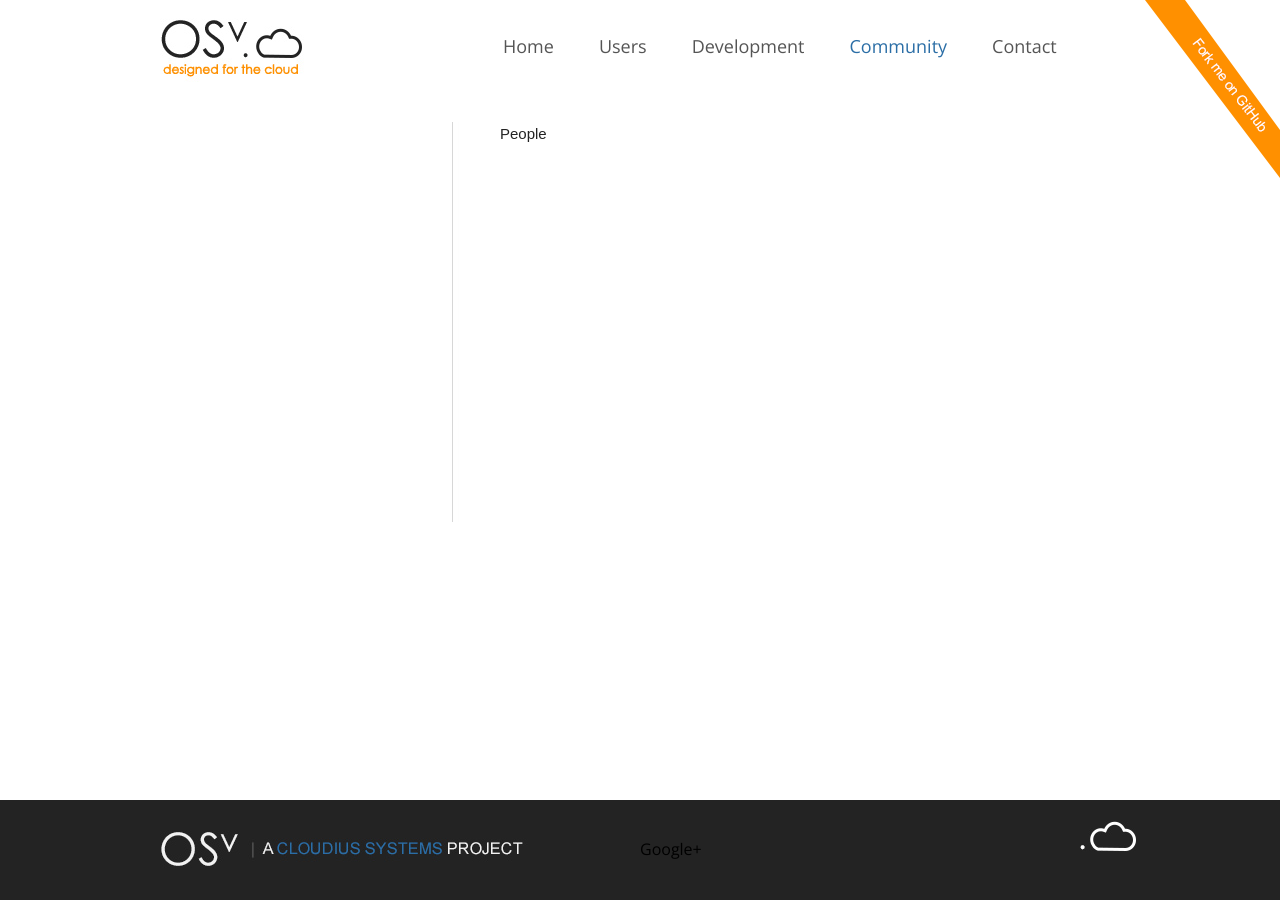
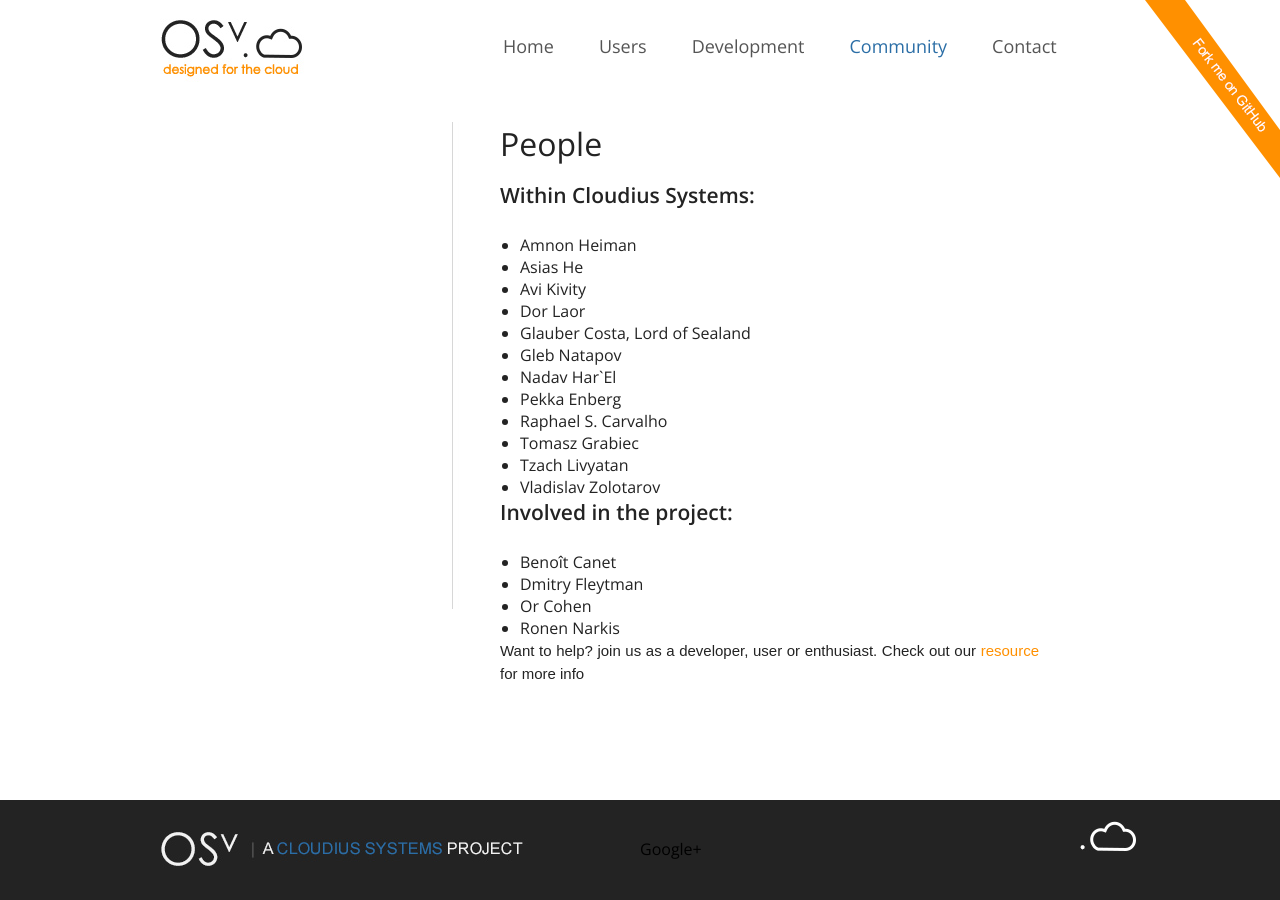
Before and after one commit to osv-io/osv-io.github.io, a Jekyll site: the page built from _posts/community/0000-01-29-people.markdown, in a window 1280 px wide. Built offline with Jekyll 4.4.1, drawn with Linux system fonts in a browser that asks for light colours.

Commit message:
improve per the comments by client

```diff
--- a/_config.yml
+++ b/_config.yml
@@ -3,3 +3,4 @@ markdown: kramdown
 pygments: true
 permalink: /:title
 baseurl: /osv.io
+excerpt_separator: <!--more-->
--- /dev/null
+++ b/_includes/footer.html
@@ -0,0 +1,40 @@
+</div>
+
+</div>
+<div style="height:0px !important" class="clr"></div>
+</div>
+<div class="clr"></div>
+</div>
+
+<div class="clr"></div>
+
+<div class="footer">
+    <div class="wrapf">
+
+
+        <div class="custom"  >
+            <p><a href="http://www.cloudius-systems.com"><img style="margin-top: 30px;" src="images/footerLogo.jpg" alt="" width="380" height="38" /></a></p></div>
+
+
+
+        <div class="custom social"  >
+            <p><a href="https://plus.google.com/107787008629542080430" rel="publisher">Google+</a></p></div>
+
+
+
+        <div class="custom CloudIcon"  >
+            <p><a href="/index.php"><img src="images/footerCloudIcon.jpg" width="57" height="33" alt="footerCloudIcon" /></a></p></div>
+
+        <div class="clr"></div>
+    </div>
+</div>
+<div class="pealBanner">
+
+
+    <div class="custom"  >
+        <p><a href="https://github.com/cloudius-systems/osv" target="_blank"> <img onmouseover="this.src='images/forkhover.png';" onmouseout="this.src='images/fork.png';" src="images/fork.png" alt="" width="136" height="178" /></a>
+        </p></div>
+
+</div>
+</body>
+</html>
--- /dev/null
+++ b/_includes/header.html
@@ -0,0 +1,55 @@
+<!DOCTYPE html>
+<html prefix="og: http://ogp.me/ns#" xmlns="http://www.w3.org/1999/xhtml" xml:lang="en-gb" lang="en-gb" dir="ltr">
+<head>
+    <META NAME="ROBOTS" CONTENT="NOINDEX, NOFOLLOW">
+    <base href="{{ site.baseurl }}/" />
+    <link rel="stylesheet" type="text/css" href="css/template.css">
+    <link href='http://fonts.googleapis.com/css?family=Open+Sans:400,600,700' rel='stylesheet' type='text/css'>
+    <script src="js/jquery.js" language="javascript"></script>
+    <script src="js/cycle.js" language="javascript"></script>
+    <script src="js/js.js" language="javascript"></script>
+    <meta name="viewport" content="width=device-width, initial-scale=1.0" />
+    <meta http-equiv="content-type" content="text/html; charset=utf-8" />
+    <title>{{ page.title }}</title>
+    <link href="community" rel="canonical" />
+    <link href="community?format=feed&amp;type=rss" rel="alternate" type="application/rss+xml" title="RSS 2.0" />
+    <link href="community?format=feed&amp;type=atom" rel="alternate" type="application/atom+xml" title="Atom 1.0" />
+    <link href="favicon.ico" rel="shortcut icon" type="image/vnd.microsoft.icon" />
+    <link rel="stylesheet" href="css/k2.css" type="text/css" />
+    <!--script src="js/mootools-core.js" type="text/javascript"></script-->
+    <script src="js/core.js" type="text/javascript"></script>
+    <script src="js/jquery.min.js" type="text/javascript"></script>
+    <script src="js/jquery-noconflict.js" type="text/javascript"></script>
+    <!--script src="js/k2.js?v2.6.7&amp;sitepath=/" type="text/javascript"></script>
+    <script src="js/caption.js" type="text/javascript"></script>
+    <script type="text/javascript">
+        window.addEvent('load', function() {
+            new JCaption('img.caption');
+        });
+    </script-->
+
+    <script>
+        (function(i,s,o,g,r,a,m){i['GoogleAnalyticsObject']=r;i[r]=i[r]||function(){
+            (i[r].q=i[r].q||[]).push(arguments)},i[r].l=1*new Date();a=s.createElement(o),
+                m=s.getElementsByTagName(o)[0];a.async=1;a.src=g;m.parentNode.insertBefore(a,m)
+        })(window,document,'script','//www.google-analytics.com/analytics.js','ga');
+
+        ga('create', 'UA-43975320-1', 'osv.io');
+        ga('send', 'pageview');
+
+    </script>
+</head>
+
+<body>
+<div class="wrap">
+    <div class="header"> <a class="logo" href="http://osv.io/"><img src="images/logo.jpg" /> </a>
+        <div class="topMenu">
+            <ul class="nav menu">
+                <li class="item-101"><a href="/" >Home</a></li><li class="item-141 parent"><a href="/users" >Users</a></li><li class="item-149 parent"><a href="/dev" >Development</a></li><li class="item-116 current active parent"><a href="community" >Community</a></li><li class="item-117"><a href="/contact" >Contact</a></li></ul>
+
+        </div>
+    </div>
+    <div class="innerPage">
+        <div class="rightCol">
+            <div class="moduletable_menu">
+                <ul class="nav menu">
--- a/_layouts/default.html
+++ b/_layouts/default.html
@@ -1,59 +1,4 @@
-<!DOCTYPE html>
-<html prefix="og: http://ogp.me/ns#" xmlns="http://www.w3.org/1999/xhtml" xml:lang="en-gb" lang="en-gb" dir="ltr">
-<head>
-    <META NAME="ROBOTS" CONTENT="NOINDEX, NOFOLLOW">
-    <base href="{{ site.baseurl }}/" />
-    <link rel="stylesheet" type="text/css" href="css/template.css">
-    <link href='http://fonts.googleapis.com/css?family=Open+Sans:400,600,700' rel='stylesheet' type='text/css'>
-    <script src="js/jquery.js" language="javascript"></script>
-    <script src="js/cycle.js" language="javascript"></script>
-    <script src="js/js.js" language="javascript"></script>
-    <meta name="viewport" content="width=device-width, initial-scale=1.0" />
-    <meta http-equiv="content-type" content="text/html; charset=utf-8" />
-    <meta name="generator" content="Joomla! - Open Source Content Management" />
-    <title>{{ page.title }}</title>
-    <link href="community" rel="canonical" />
-    <link href="community?format=feed&amp;type=rss" rel="alternate" type="application/rss+xml" title="RSS 2.0" />
-    <link href="community?format=feed&amp;type=atom" rel="alternate" type="application/atom+xml" title="Atom 1.0" />
-    <link href="favicon.ico" rel="shortcut icon" type="image/vnd.microsoft.icon" />
-    <link rel="stylesheet" href="css/k2.css" type="text/css" />
-    <script src="js/mootools-core.js" type="text/javascript"></script>
-    <script src="js/core.js" type="text/javascript"></script>
-    <script src="js/jquery.min.js" type="text/javascript"></script>
-    <script src="js/jquery-noconflict.js" type="text/javascript"></script>
-    <script src="js/k2.js?v2.6.7&amp;sitepath=/" type="text/javascript"></script>
-    <script src="js/caption.js" type="text/javascript"></script>
-    <script type="text/javascript">
-        window.addEvent('load', function() {
-            new JCaption('img.caption');
-        });
-    </script>
-
-    <script>
-        (function(i,s,o,g,r,a,m){i['GoogleAnalyticsObject']=r;i[r]=i[r]||function(){
-            (i[r].q=i[r].q||[]).push(arguments)},i[r].l=1*new Date();a=s.createElement(o),
-                m=s.getElementsByTagName(o)[0];a.async=1;a.src=g;m.parentNode.insertBefore(a,m)
-        })(window,document,'script','//www.google-analytics.com/analytics.js','ga');
-
-        ga('create', 'UA-43975320-1', 'osv.io');
-        ga('send', 'pageview');
-
-    </script>
-</head>
-
-<body>
-<div class="wrap">
-    <div class="header"> <a class="logo" href="http://osv.io/"><img src="images/logo.jpg" /> </a>
-        <div class="topMenu">
-            <ul class="nav menu">
-                <li class="item-101"><a href="/" >Home</a></li><li class="item-141 parent"><a href="/users" >Users</a></li><li class="item-149 parent"><a href="/dev" >Development</a></li><li class="item-116 current active parent"><a href="community" >Community</a></li><li class="item-117"><a href="/contact" >Contact</a></li></ul>
-
-        </div>
-    </div>
-    <div class="innerPage">
-    <div class="rightCol">
-        <div class="moduletable_menu">
-            <ul class="nav menu">
+{% include header.html %}
                 {% for p in site.categories[{{page.nav}}] %}
                 {% if p.url == page.url %}
                 <li class="current active"><a href="{{p.url}}">{{p.title}}</a></li>
@@ -66,55 +11,11 @@
 
     </div>
     <div class="mainContnet ">
-
-    <div id="system-message-container">
-        <div id="system-message">
-        </div>
-    </div>
-    <div class="blog">
-
-
-    <div class="items-leading clearfix {{ page.class }}">
+    <div class="{{ page.class }}">
+    <div class="items-leading clearfix">
+        {% if page.show_heading %}
+        <h1>{{ page.title }}</h1>
+        {% endif %}
         {{ content }}
     </div><!-- end items-leading -->
-
-    </div>
-
-    </div>
-    <div style="height:0px !important" class="clr"></div>
-    </div>
-    <div class="clr"></div>
-</div>
-
-<div class="clr"></div>
-
-    <div class="footer">
-        <div class="wrapf">
-
-
-            <div class="custom"  >
-                <p><a href="http://www.cloudius-systems.com"><img style="margin-top: 30px;" src="images/footerLogo.jpg" alt="" width="380" height="38" /></a></p></div>
-
-
-
-            <div class="custom social"  >
-                <p><a href="https://plus.google.com/107787008629542080430" rel="publisher">Google+</a></p></div>
-
-
-
-            <div class="custom CloudIcon"  >
-                <p><a href="/index.php"><img src="images/footerCloudIcon.jpg" width="57" height="33" alt="footerCloudIcon" /></a></p></div>
-
-            <div class="clr"></div>
-        </div>
-    </div>
-    <div class="pealBanner">
-
-
-        <div class="custom"  >
-            <p><a href="https://github.com/cloudius-systems/osv" target="_blank"> <img onmouseover="this.src='images/forkhover.png';" onmouseout="this.src='images/fork.png';" src="images/fork.png" alt="" width="136" height="178" /></a>
-            </p></div>
-
-    </div>
-</body>
-</html>
+{% include footer.html %}
--- /dev/null
+++ b/_posts/community/0000-01-29-people.markdown
@@ -0,0 +1,31 @@
+---
+layout: default
+title: People
+category: community
+show_heading: yes
+---
+
+## Within Cloudius Systems: ##
+
+* Amnon Heiman
+* Asias He
+* Avi Kivity
+* Dor Laor
+* Glauber Costa, Lord of Sealand
+* Gleb Natapov
+* Nadav Har`El
+* Pekka Enberg
+* Raphael S. Carvalho
+* Tomasz Grabiec
+* Tzach Livyatan
+* Vladislav Zolotarov
+
+## Involved in the project: ##
+
+* Benoît Canet
+* Dmitry Fleytman
+* Or Cohen
+* Ronen Narkis
+
+Want to help? join us as a developer, user or enthusiast.
+Check out our [resource](/) for more info
--- a/css/template.css
+++ b/css/template.css
@@ -500,11 +500,11 @@ a:hover {text-decoration:underline;}
 .mainContnet li{
 	margin-left:20px;
 }
-.community hr, .category-desc {
+.blog hr, .category-desc {
 	clear:both;
 	border-bottom:1px solid #ededed;
 }
-.community hr {
+.blog hr {
 	margin-bottom: 15px;
 	padding-bottom: 15px;
 }
@@ -667,12 +667,11 @@ h3 {
 }
 
 
-.page-header h2, .blog h2, .community h2 {
+.page-header h2, .blog h2, h2.section-header {
 	font-size:20px;
 	margin-bottom:0px;
-
 }
-.page-header h2, .community h2 {
+.page-header h2, h2.section-header {
 	font-family: 'Open Sans';
 	font-weight: 600;
 	background: url(../images/lampIcon.jpg) 0 0 no-repeat;
```
Also changed, not shown: _posts/0000-01-01-community.markdown (+9 -75 lines), _posts/0000-01-27-downloads.markdown (deleted, +0 -7 lines), _posts/0000-01-28-resources.markdown (deleted, +0 -7 lines), _posts/0000-01-29-people.markdown (deleted, +0 -7 lines), _posts/0000-01-30-amazon-ec2.markdown (deleted, +0 -7 lines), _posts/community/0000-01-27-downloads.markdown (added, +19 -0 lines), _posts/community/0000-01-28-resources.markdown (added, +16 -0 lines), _posts/community/0000-01-30-amazon-ec2.markdown (added, +12 -0 lines), _posts/community/0000-01-31-getting-started.markdown (renamed from _posts/0000-01-31-getting-started.markdown, +4 -3 lines).
